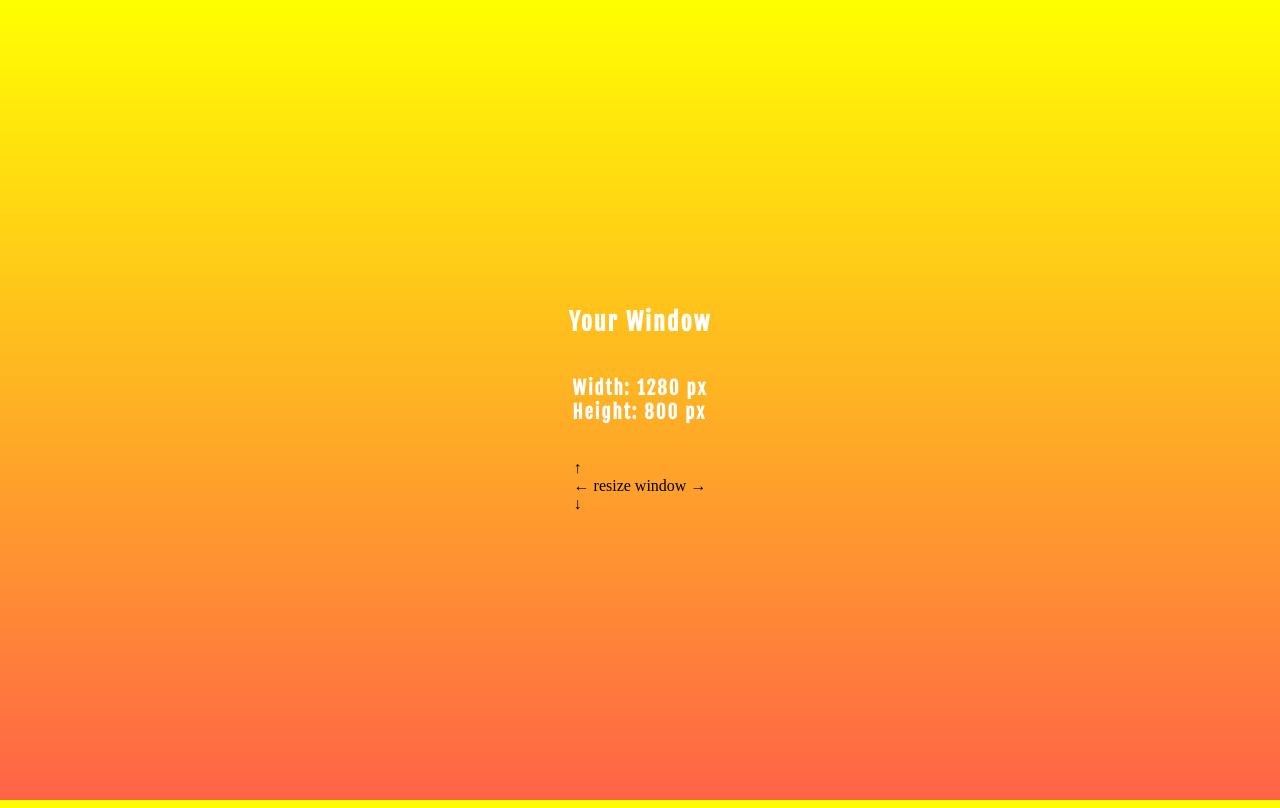
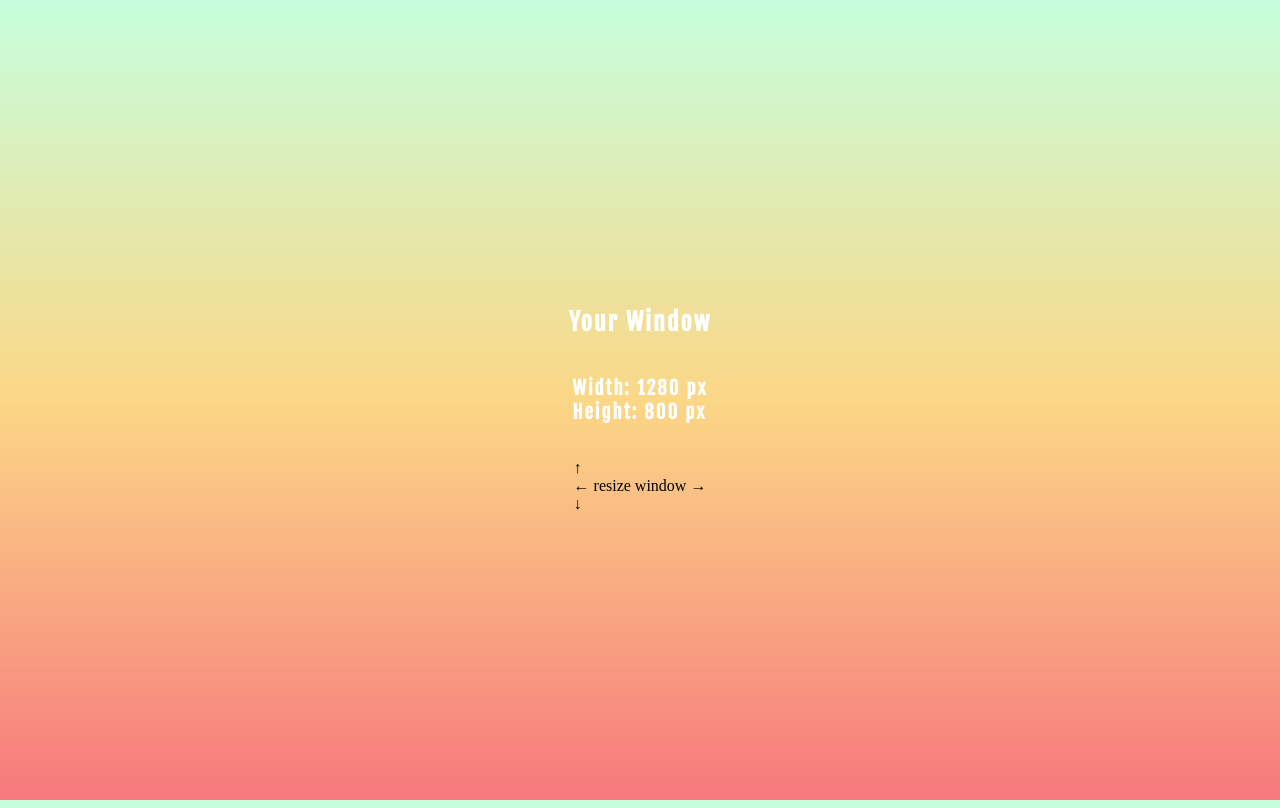
Before and after one commit to Albanetonnellier/window-resize, a plain HTML site: page index.html in a window 1280 px wide. Drawn offline with nearby package versions, Linux system fonts and the light colour scheme.

Commit message:
change gradient colors

```diff
--- a/style.css
+++ b/style.css
@@ -4,7 +4,7 @@ html, body, #app, section.section {
 }
 
 body {
-    background: -webkit-linear-gradient(yellow, tomato);
+    background: -webkit-linear-gradient(#C6FFDD, #FBD786, #f7797d);
 }
 
 section.section {
```
